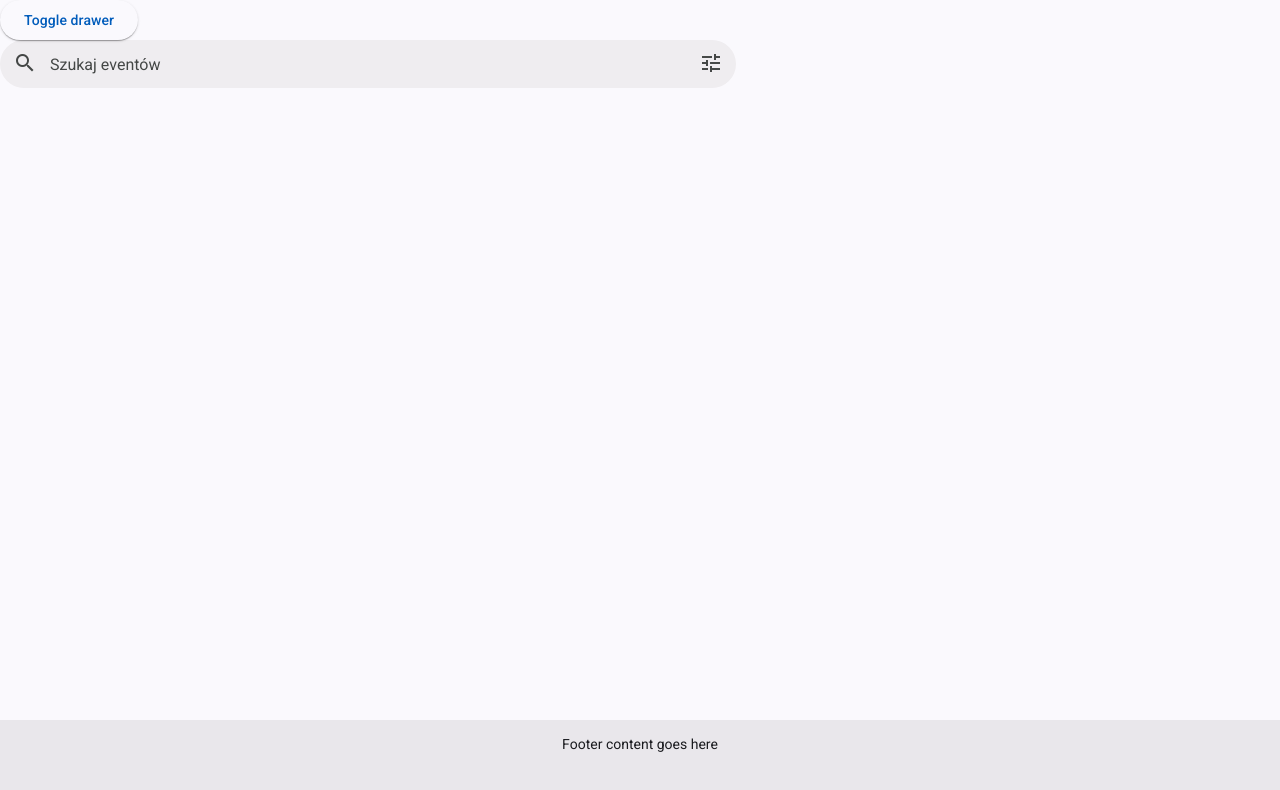
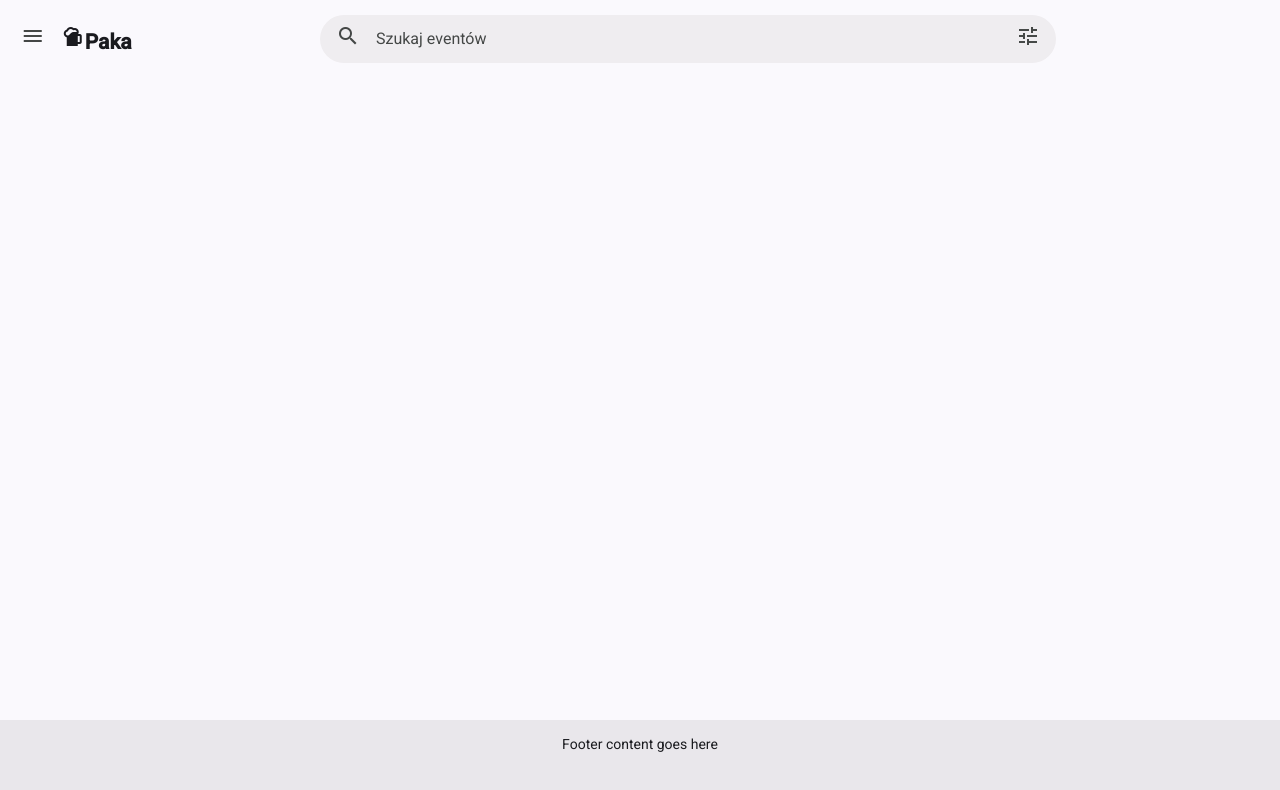
Before and after one commit to notJachu/paka-albo-sraka, an Angular app in the folder paka-ui/: page / in a window 1280 px wide. Shown: the top 790 px of the page. Built offline with nearby package versions, Linux system fonts and the light colour scheme.

Commit message:
menu toggle section

```diff
--- a/paka-ui/src/app/app.css
+++ b/paka-ui/src/app/app.css
@@ -8,6 +8,23 @@ mat-sidenav-content {
 .sidebar-container {
   width: 100%;
   height: 100vh;
+}
+
+.top-bar{
+  margin-top: 1vh;
+  display: grid;
+  grid-template-columns: 1fr 3fr;
+  align-items: center;
+  justify-content: left;
+  width: 100%;
+}
+
+.menu-section{
+  margin-left: 1vw;
+  display: flex;
+  align-items: center;
+  gap: 8px;
+  font-family: Roboto, "Helvetica Neue", sans-serif;
 }
 
 footer {
@@ -66,7 +83,4 @@ button[mat-icon-button] {
 
   transition: background-color 0.2s;
 
-  &:hover {
-    background-color: var(--mat-sys-surface-dim);
-  }
 }
--- a/paka-ui/src/app/app.html
+++ b/paka-ui/src/app/app.html
@@ -8,8 +8,15 @@
       </nav>
     </mat-sidenav>
 
+<!--    TODO: Replace header with actual logo-->
     <div class="top-bar">
-      <button matButton="elevated" (click)="drawer.toggle()">Toggle drawer</button>
+      <div class="menu-section">
+        <button mat-icon-button (click)="drawer.toggle()">
+          <mat-icon>menu</mat-icon>
+        </button>
+        <h2><mat-icon>sports_bar</mat-icon>Paka</h2>
+      </div>
+
       <form class="search-container" (ngSubmit)="onSearch()" #searchForm="ngForm">
 
         <button mat-icon-button type="submit" aria-label="Szukaj">
--- a/paka-ui/src/app/app.ts
+++ b/paka-ui/src/app/app.ts
@@ -2,13 +2,13 @@ import { Component, signal } from '@angular/core';
 import { RouterOutlet } from '@angular/router';
 import {MatCardModule} from '@angular/material/card';
 import {MatSidenavModule} from '@angular/material/sidenav';
-import {MatButton} from '@angular/material/button';
+import {MatButton, MatIconButton} from '@angular/material/button';
 import {FormsModule} from '@angular/forms';
 import {MatIcon} from '@angular/material/icon';
 
 @Component({
   selector: 'app-root',
-  imports: [RouterOutlet, MatCardModule, MatSidenavModule, MatButton, FormsModule, MatIcon],
+  imports: [RouterOutlet, MatCardModule, MatSidenavModule, MatButton, FormsModule, MatIcon, MatIconButton],
   templateUrl: './app.html',
   styleUrl: './app.css'
 })
--- a/paka-ui/src/material-theme.scss
+++ b/paka-ui/src/material-theme.scss
@@ -22,7 +22,7 @@ body {
   // Default the application to a light color theme. This can be changed to
   // `dark` to enable the dark color theme, or to `light dark` to defer to the
   // user's system settings.
-  color-scheme: light dark;
+  color-scheme: light;
 
   // Set a default background, font and text colors for the application using
   // Angular Material's system-level CSS variables. Learn more about these
```
